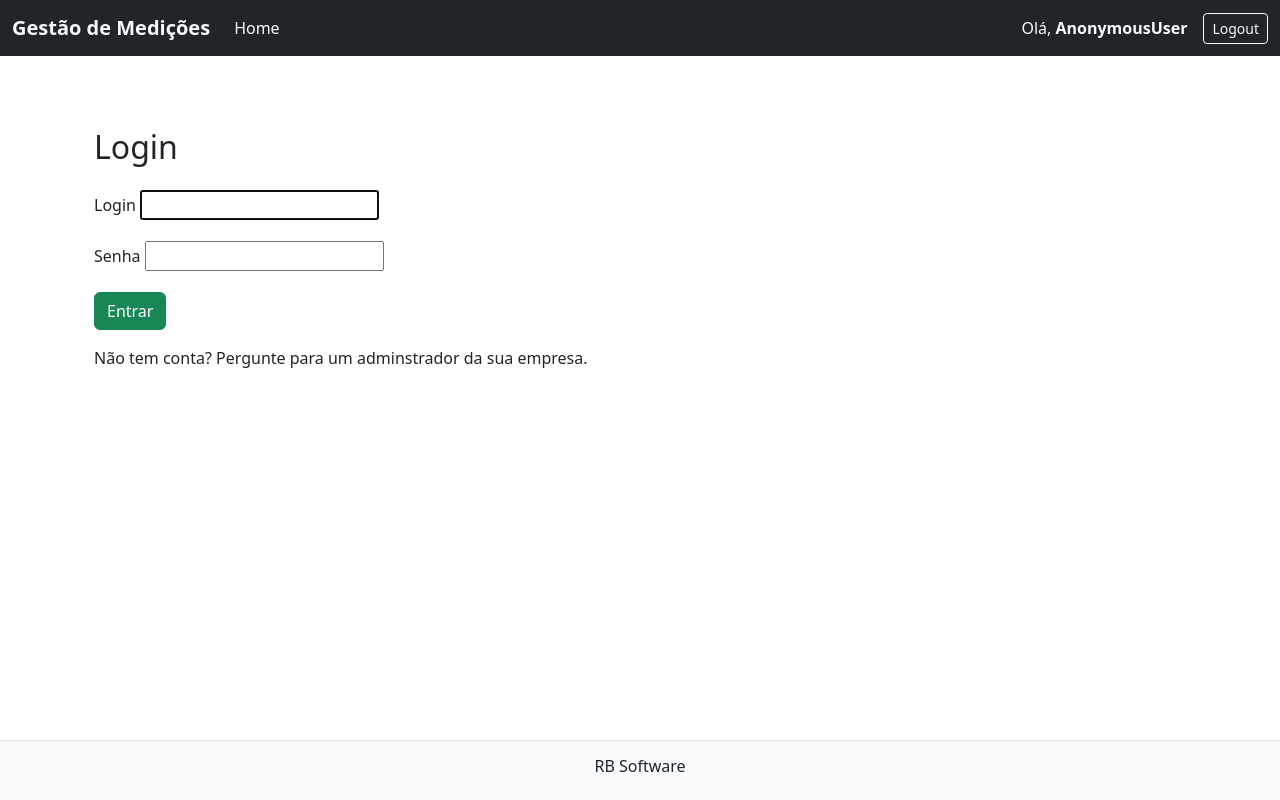
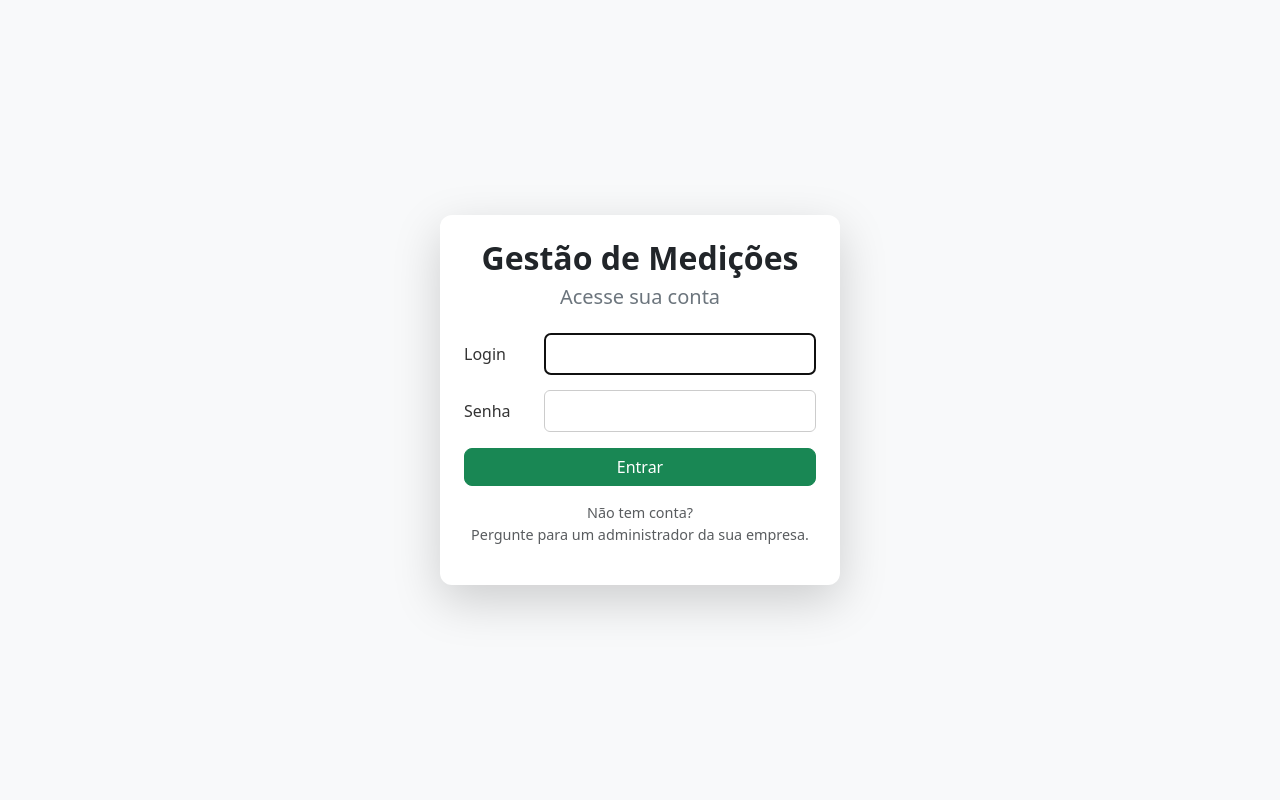
Before and after one commit to Henriquezv/joal_measurements, a Django app: page /login/ in a window 1280 px wide. Run offline with Django 5.2, Linux system fonts and the light colour scheme; some libraries are stand-ins or nearby versions.

Commit message:
New Login screen

```diff
--- a/src/base_templates/global/pages/main_layout.html
+++ b/src/base_templates/global/pages/main_layout.html
@@ -1,5 +1,4 @@
 {% load static %}
-
 
 <!DOCTYPE html>
 <html lang="pt-br">
@@ -8,13 +7,11 @@
     <meta name="viewport" content="width=device-width, initial-scale=1.0">
     <title>{% block title %}RB Software{% endblock %}</title>
 
-    <!-- Bootstrap CSS (sem integrity para evitar bloqueio) -->
     <link href="https://cdn.jsdelivr.net/npm/bootstrap@5.3.3/dist/css/bootstrap.min.css"
           rel="stylesheet"
           crossorigin="anonymous">
 
     {% block extra_css %}
-
     <style>
         html, body {
             height: 100%;
@@ -35,22 +32,22 @@ footer {
     {% endblock %}
 </head>
 <body>
+    {% if request.resolver_match.url_name != 'login' %}
         {% include 'global/partials/navbar.html' %}
+    {% endif %}
 
-    <main class="container mt-4">
+    <main class="{% if request.resolver_match.url_name == 'login' %}p-0 m-0 w-100{% else %}container mt-4{% endif %}">
         {% block content %}{% endblock %}
     </main>
 
+    {% if request.resolver_match.url_name != 'login' %}
         {% include 'global/partials/footer.html' %}
+    {% endif %}
 
-    <!-- jQuery e Bootstrap JS (sem integrity) -->
     <script src="https://code.jquery.com/jquery-3.7.1.min.js" crossorigin="anonymous"></script>
     <script src="https://cdn.jsdelivr.net/npm/bootstrap@5.3.3/dist/js/bootstrap.bundle.min.js" crossorigin="anonymous"></script>
-
-    <!-- CKEditor e scripts locais -->
     <script src="{% static 'django_ckeditor_5/dist/bundle.js' %}"></script>
     <script src="{% static 'global/app.js' %}"></script>
-
     {% block extra_js %}{% endblock %}
 </body>
 </html>
--- a/src/base_templates/global/partials/navbar.html
+++ b/src/base_templates/global/partials/navbar.html
@@ -20,7 +20,7 @@
       </ul>
 
       <div class="d-flex align-items-center">
-        <span class="text-light me-3">Olá, <strong>{{ request.user }}</strong></span>
+        <span class="text-light me-3">Olá, <strong>{{ request.user.first_name|default:request.user.username }}</strong></span>
         <a href="{% url 'logout' %}" class="btn btn-outline-light btn-sm">Logout</a>
       </div>
     </div>
--- a/src/measurements/templates/measurements/pages/login.html
+++ b/src/measurements/templates/measurements/pages/login.html
@@ -1,31 +1,71 @@
 {% extends "global/pages/main_layout.html" %}
 
+{% block title %}Login - Gestão de Medições{% endblock %}
 
-{% block title %}Login{% endblock %}
+{% block extra_css %}
+<style>
+    .login-card {
+        max-width: 400px;
+        width: 90%;
+        border: none;
+        border-radius: 12px;
+    }
+
+    .form-row {
+        display: flex;
+        align-items: center;
+        justify-content: space-between;
+        margin-bottom: 15px;
+        gap: 10px;
+    }
+
+    .form-row label {
+        width: 70px;
+        text-align: left;
+        font-weight: 500;
+        color: #333;
+    }
+
+    .form-row input {
+        flex: 1;
+        padding: 8px 10px;
+        border: 1px solid #ccc;
+        border-radius: 6px;
+        text-align: left;
+    }
+
+    .btn-success {
+        border-radius: 8px;
+        font-weight: 500;
+    }
+</style>
+{% endblock %}
 
 {% block content %}
-<div class="container mt-5">
-    <h2 class="mb-4">Login</h2>
-
+<div class="d-flex justify-content-center align-items-center vh-100 bg-light">
+    <div class="card login-card shadow-lg p-4 text-center">
+        <h2 class="mb-2 fw-bold text-dark">Gestão de Medições</h2>
+        <h5 class="mb-4 text-secondary">Acesse sua conta</h5>
 
         <form method="post" novalidate>
             {% csrf_token %}
-
-        <div class="mb-3">
-            <label for="{{ form.username.id_for_label }}" class="form-label">Login</label>
+            <div class="form-row">
+                <label for="{{ form.username.id_for_label }}">Login</label>
                 {{ form.username }}
             </div>
-
-        <div class="mb-3">
-            <label for="{{ form.password.id_for_label }}" class="form-label">Senha</label>
+            <div class="form-row">
+                <label for="{{ form.password.id_for_label }}">Senha</label>
                 {{ form.password }}
             </div>
-
-        <button type="submit" class="btn btn-success">Entrar</button>
+            <div class="d-grid mt-3">
+                <button type="submit" class="btn btn-success w-100">Entrar</button>
+            </div>
         </form>
 
-    <p class="mt-3">Não tem conta?
-        Pergunte para um adminstrador da sua empresa.
+        <p class="mt-3 text-muted" style="font-size: 0.9rem;">
+            Não tem conta?<br>
+            Pergunte para um administrador da sua empresa.
         </p>
     </div>
+</div>
 {% endblock %}
```
Lines whose indentation alone changed are shown as unchanged.
